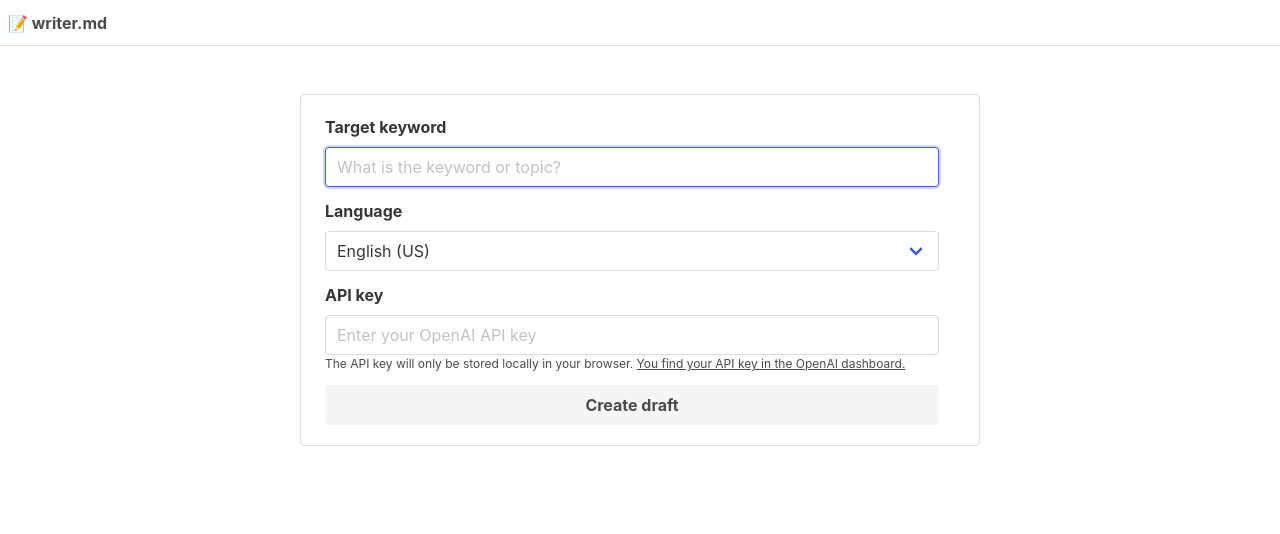
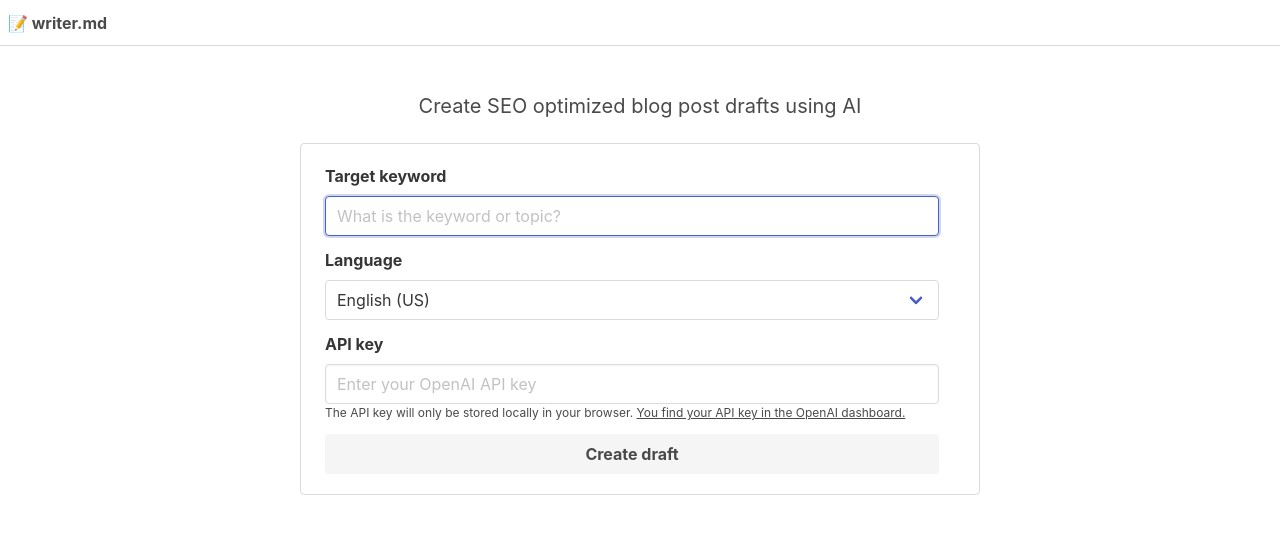
Before and after one commit to jermainee/writer.md, a React (Create React App) app: page / in a window 1280 px wide. Shown: the top 534 px of the page. Built offline with nearby package versions, Linux system fonts and the light colour scheme.

Commit message:
Add slogan to first page

```diff
--- a/src/Writer.tsx
+++ b/src/Writer.tsx
@@ -57,6 +57,10 @@ export default class Writer extends Component<{}, IAppState> {
             <div className="hero">
                 <div className="hero-body">
                     <div className="container is-small">
+                        <div className="subtitle has-text-centered">
+                            Create SEO optimized blog post drafts using AI
+                        </div>
+
                         <div className="notification is-blank">
                             <form onSubmit={this.handleFormSubmit}>
                                 <div className="field">
```
